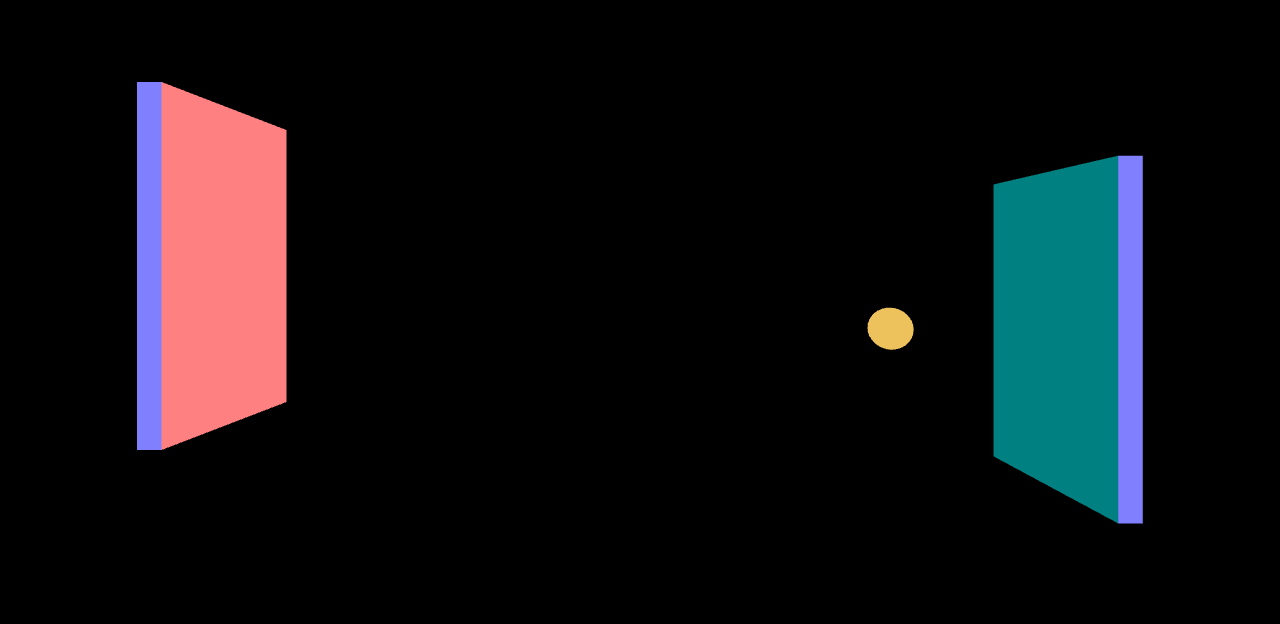
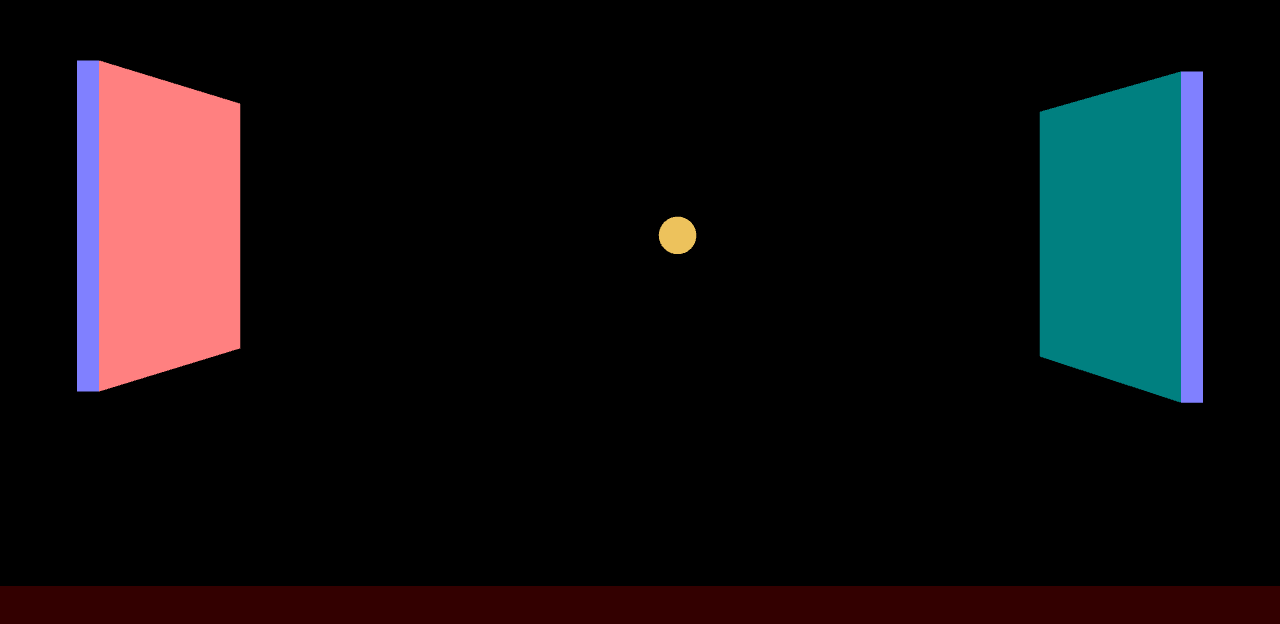
Before and after one commit to joppiesaus/threejs_pong_example, a plain HTML site: page index.html in a window 1280 px wide. Shown: the part 134-758 px from the top of the page. Drawn offline with nearby package versions, Linux system fonts and the light colour scheme.

Commit message:
Make aspect ratio fixed

```diff
--- a/index.html
+++ b/index.html
@@ -5,8 +5,9 @@
 		<title>Pong</title>
         <meta name="viewport" content="width=device-width, user-scalable=no, minimum-scale=1.0, maximum-scale=1.0">
 		<style>
-			body {
+		body {
             margin: 0;
+            overflow: hidden;
             background: #300;
         }
 		</style>
--- a/main.js
+++ b/main.js
@@ -5,6 +5,10 @@ import * as THREE from 'three';
 const PADDLE_WIDTH = 0.2;
 const PADDLE_HEIGHT = 3;
 const BALL_SIZE = 0.2;
+
+const PADDLE_POSITION_X = 5;
+
+const INITIAL_BALL_VELOCITY = new THREE.Vector3( -2, 0.5, 0 );
 
 let clock;
 let scene, camera, renderer;
@@ -23,10 +27,10 @@ function init() {
     clock = new THREE.Clock();
 
     scene = new THREE.Scene();
-    camera = new THREE.PerspectiveCamera( 75, window.innerWidth / window.innerHeight, 0.1, 1000 );
+    camera = new THREE.PerspectiveCamera( 75, window.innerWidth / Math.floor( window.innerWidth * 9 / 16 ), 0.1, 1000 );
 
     renderer = new THREE.WebGLRenderer( { antialias: true } );
-    renderer.setSize( window.innerWidth, window.innerHeight );
+    renderer.setSize( window.innerWidth, Math.floor( window.innerWidth * 9 / 16 ) );
     document.body.appendChild( renderer.domElement );
 
     camera.position.z = 5;
@@ -37,8 +41,8 @@ function init() {
     scene.add( light );
 
 
-    createPaddle( -4 );
-    createPaddle(  4 );
+    createPaddle( -PADDLE_POSITION_X );
+    createPaddle(  PADDLE_POSITION_X );
 
     createBall();
 
@@ -68,7 +72,7 @@ function createBall() {
     const ballGeometry = new THREE.SphereGeometry( 0.2 );
 
     ball = {
-        velocity: new THREE.Vector3( -2, 0.5, 0 ),
+        velocity: (new THREE.Vector3()).copy( INITIAL_BALL_VELOCITY ), // if you'd just do INITIAL_BALL_VELOCITY, you'd change that value
         mesh: new THREE.Mesh( ballGeometry, ballMaterial ),
 
         update: function( delta ) {
@@ -86,6 +90,7 @@ function createBall() {
                     this.mesh.position.x > paddle.position.x - widthOffset ) {
 
                     this.velocity.multiplyScalar( -1.0 );
+                    // TODO: make ball reflect
 
                 }
             }
@@ -93,13 +98,12 @@ function createBall() {
             // ball out of screen, reset
             if ( Math.abs( this.mesh.position.x ) > 6 ) {
 
-                this.velocity.set( -2, 0, 0 );
+                this.velocity.copy( INITIAL_BALL_VELOCITY );
                 this.mesh.position.set( 0, 0, 0 );
 
             }
 
             // TODO: make sure ball can bounce on sides of the screen.
-            // TODO: make viewport always same aspect ratio/predictable.
 
             const step = this.velocity.clone().multiplyScalar( delta );
 
@@ -136,7 +140,7 @@ function render() {
 function onWindowResize() {
 
     const canvasWidth = window.innerWidth;
-    const canvasHeight = window.innerHeight;
+    const canvasHeight =Math.floor( window.innerWidth * 9 / 16 );
 
     renderer.setSize( canvasWidth, canvasHeight );
 
```
